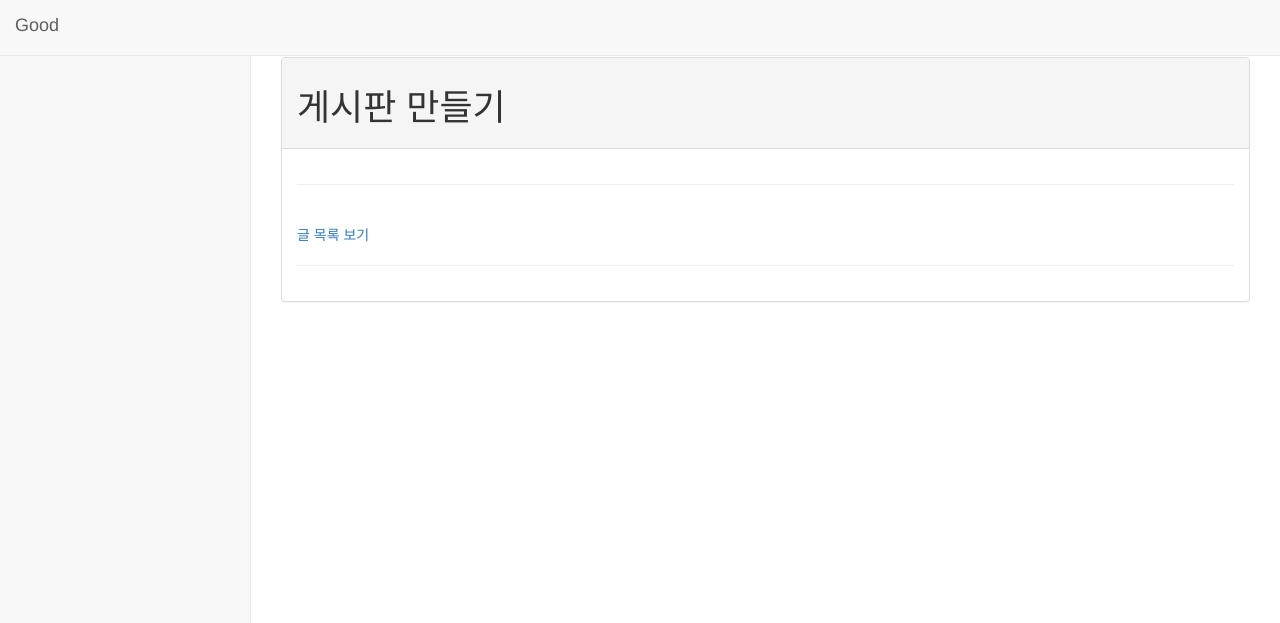
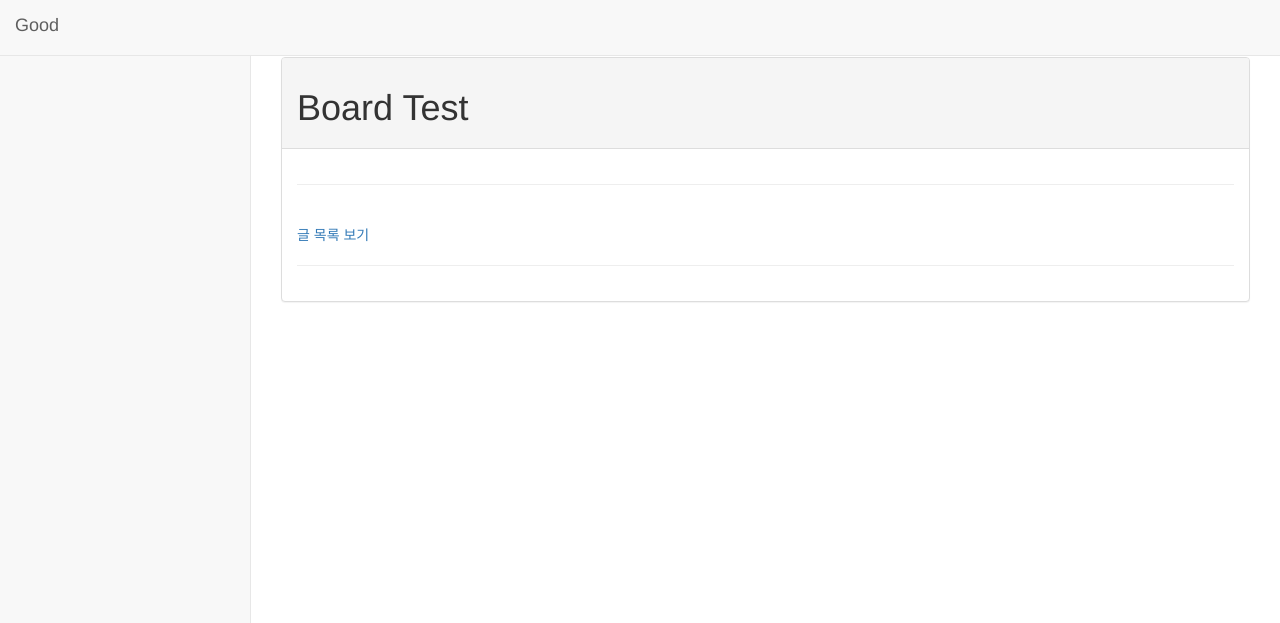
Before and after one commit to ALPETA/SpringBoardProject, a Java web app: page / in a window 1280 px wide. Shown: the top 623 px of the page. Run offline with Spring Boot 4, a stand-in JSP engine, Linux system fonts and the light colour scheme; data that the repository does not hold is empty; the project's own start-up code is not run, and a stand-in starts its controllers and pages; some libraries are stand-ins or nearby versions.

Commit message:
업데이트

```diff
--- a/SpringBoardProject/src/main/webapp/WEB-INF/views/index.jsp
+++ b/SpringBoardProject/src/main/webapp/WEB-INF/views/index.jsp
@@ -15,7 +15,7 @@
 	<div class="col-lg-12">
 		<div class="panel panel-default">
 			<div class="panel-heading">
-				<h1>게시판 만들기</h1>
+				<h1>Board Test</h1>
 			</div>
 
 			<!-- /.panel-heading -->
@@ -23,30 +23,7 @@
 				<hr>
 				<br> <a href="getBoardList.do">글 목록 보기</a>
 				<hr>
-				<!--<div class='pull-right'>
-					<ul class="pagination">
 
-						<c:if test="${pageMaker.prev}">
-							<li class="paginate_button previous"><a
-								href="${pageMaker.startPage -1}">Previous</a></li>
-						</c:if>
-
-						<c:forEach var="num" begin="${pageMaker.startPage}"
-							end="${pageMaker.endPage}">
-							<li class="paginate_button  ${pageMaker.cri.pageNum == num ? "active":""} ">
-								<a href="${num}">${num}</a>
-							</li>
-						</c:forEach>
-
-						<c:if test="${pageMaker.next}">
-							<li class="paginate_button next"><a
-								href="${pageMaker.endPage +1 }">Next</a></li>
-						</c:if>
-
-
-					</ul>
-				</div>
-				<!--  end Pagination -->
 			</div>
 
 
```
